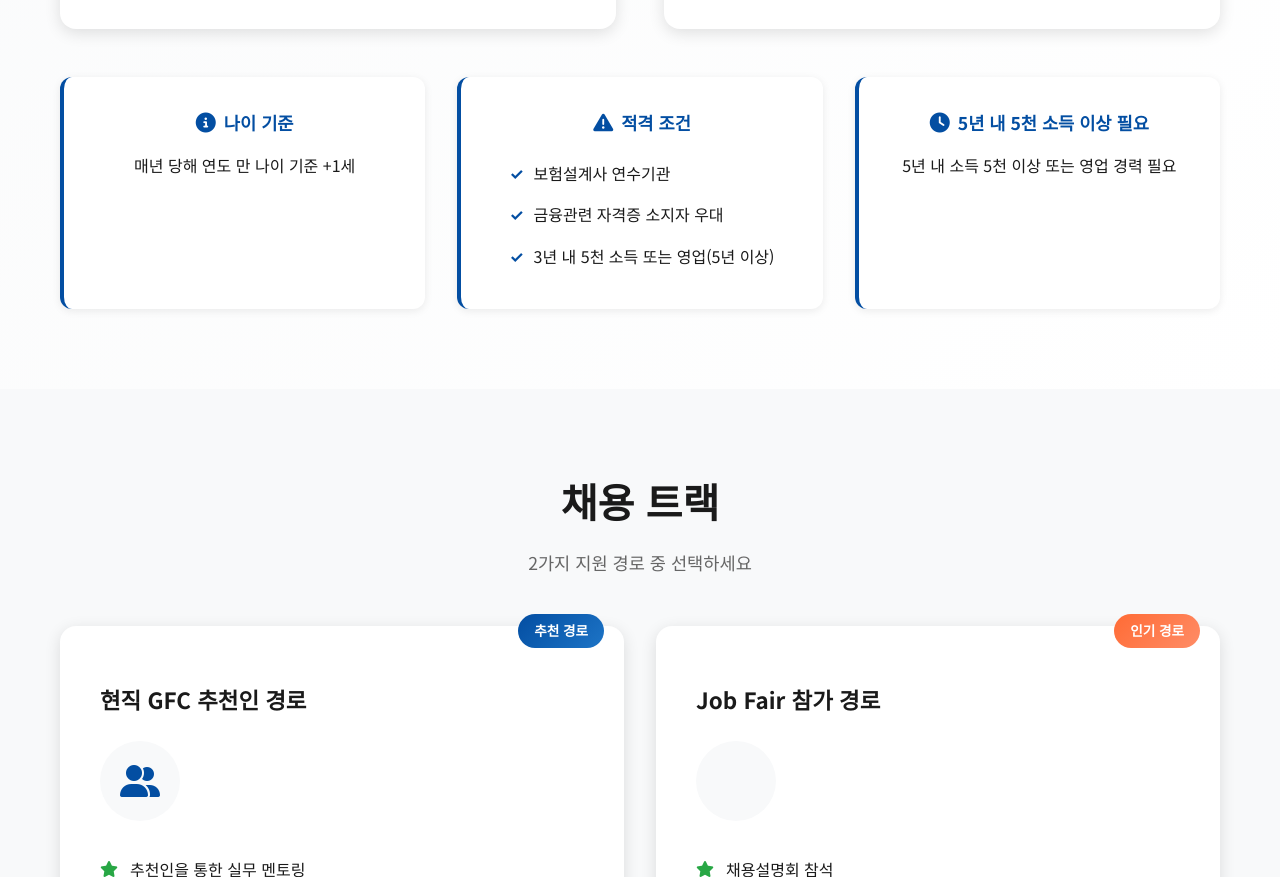
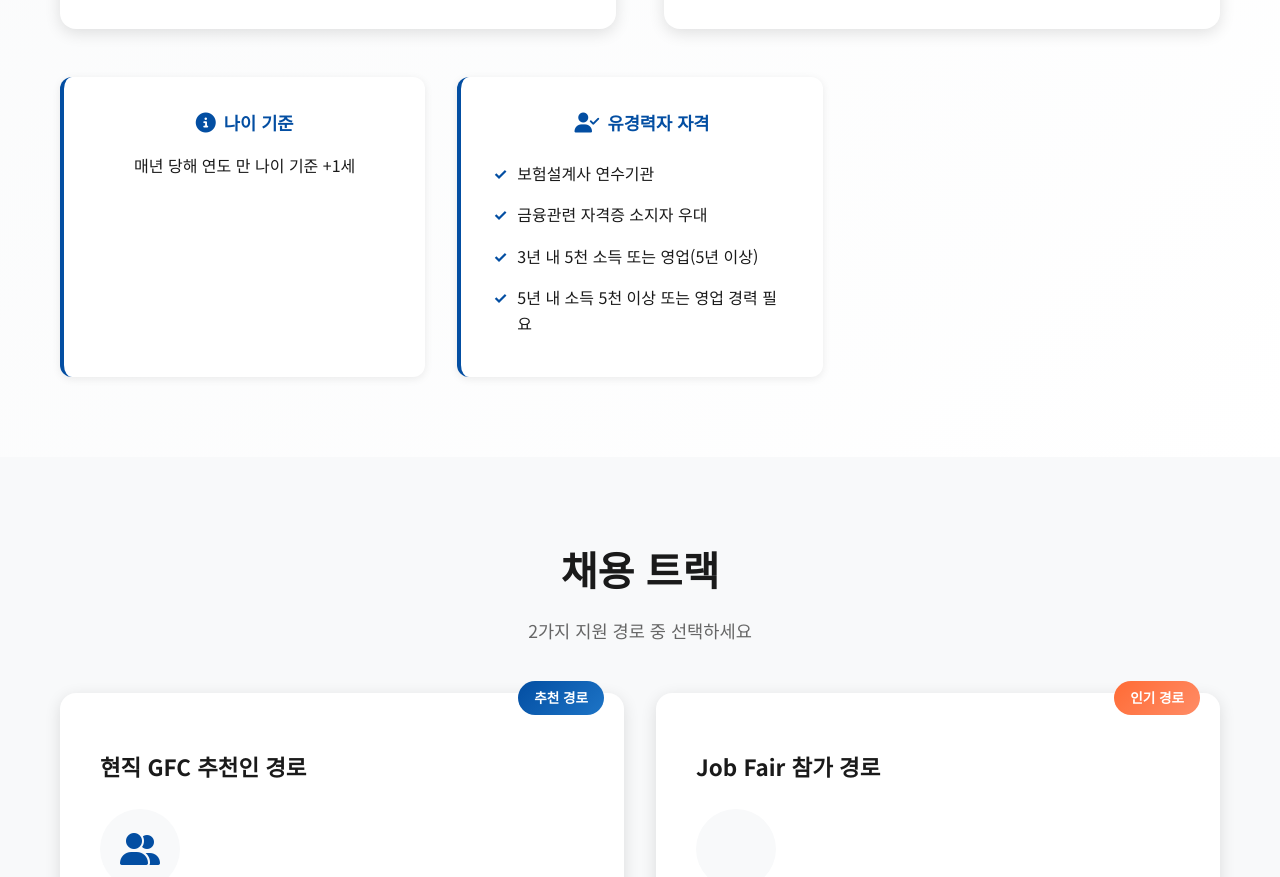
Before and after one commit to jbebakPark/samsung-gfc-recuritment, a plain HTML site: page public/index.html in a window 1280 px wide. Shown: the part 7209-8086 px from the top of the page. Drawn offline with Linux system fonts and the light colour scheme; some icons are missing; files whose address does not match are found by name.

Commit message:
refactor: 연령 기준 섹션의 두 박스를 유경력자 자격 하나로 통합

```diff
--- a/public/index.html
+++ b/public/index.html
@@ -538,16 +538,13 @@
                     <p>매년 당해 연도 만 나이 기준 +1세</p>
                 </div>
                 <div class="notice-card">
-                    <h4><i class="fas fa-exclamation-triangle"></i> 적격 조건</h4>
+                    <h4><i class="fas fa-user-check"></i> 유경력자 자격</h4>
                     <ul>
                         <li>보험설계사 연수기관</li>
                         <li>금융관련 자격증 소지자 우대</li>
                         <li>3년 내 5천 소득 또는 영업(5년 이상)</li>
+                        <li>5년 내 소득 5천 이상 또는 영업 경력 필요</li>
                     </ul>
-                </div>
-                <div class="notice-card">
-                    <h4><i class="fas fa-clock"></i> 5년 내 5천 소득 이상 필요</h4>
-                    <p>5년 내 소득 5천 이상 또는 영업 경력 필요</p>
                 </div>
             </div>
         </div>
```
Also changed, not shown: 1 other file.
